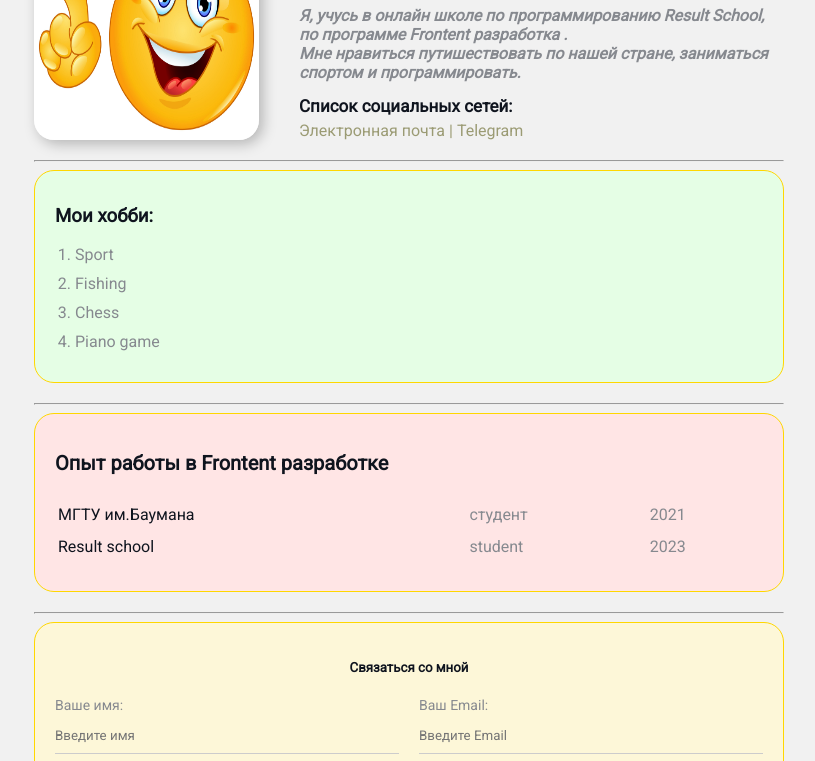
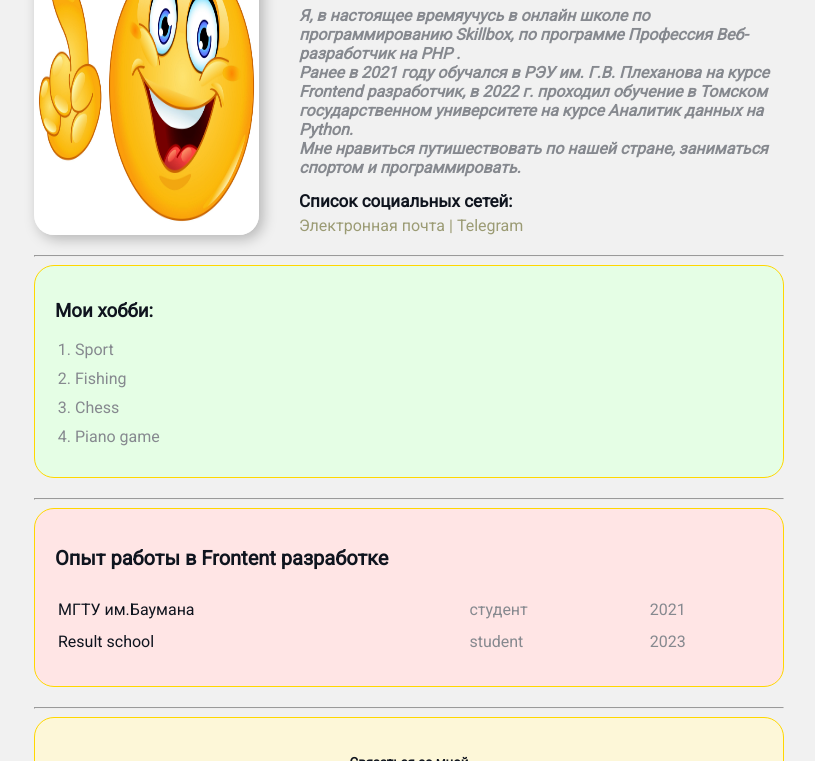
Before and after one commit to dgfor/resume, a plain HTML site: page index.html in a window 1280 px wide. Shown: the part 113-874 px from the top of the page, without its empty margins (231-1046 px from the left). Drawn offline with Linux system fonts and the light colour scheme.

Commit message:
Update 02.2025 index.html

```diff
--- a/index.html
+++ b/index.html
@@ -15,11 +15,12 @@
 	<img src="imgs/smayliki.jpg" alt="smaylik" class="avatar">
 	<div class="head_text">
 	<h1>Алексей Фетисов</h1>
-	<p>Я, <strong>учусь</strong> в онлайн школе по программированию <strong>Result School</strong>,  по программе <strong>Frontent разработка</strong> .</p>
+	<p>Я, в настоящее время<strong>учусь</strong> в онлайн школе по программированию <strong>Skillbox</strong>,  по программе <strong>Профессия Веб-разработчик на PHP</strong> .</p>
+	<p>Ранее в 2021 году обучался в РЭУ им. Г.В. Плеханова на курсе Frontend разработчик, в 2022 г. проходил обучение в Томском государственном университете на курсе Аналитик данных на Python.<p>
 	<p>Мне нравиться<em> путишествовать по нашей стране, заниматься спортом и программировать.</em></p>
 
 	<h2>Список социальных сетей:</h2>
-	<a href="https://e.mail.ru/inbox/?authid=lik9tdm3.kxd&back=1&dwhsplit=s10273.b1ss12743s&from=login%2Coctavius%2Coctavius%2Coctavius%2Coctavius%2Coctavius%2Coctavius&mt_click_id=mt-veoz41-1686055088-4210772907&utm_campaign=e.mail.ru&utm_medium=mailbox&utm_source=portal&x-login-auth=1" target="_blank">Электронная почта |</a>
+	<a href="mailto: dgmar@inbox.ru" target="_blank">Электронная почта |</a>
 
 	<a href="https://t.me/+cUqDsoDsSMkyNDEy" target="_blank">Telegram</a>
 	</div>
```
